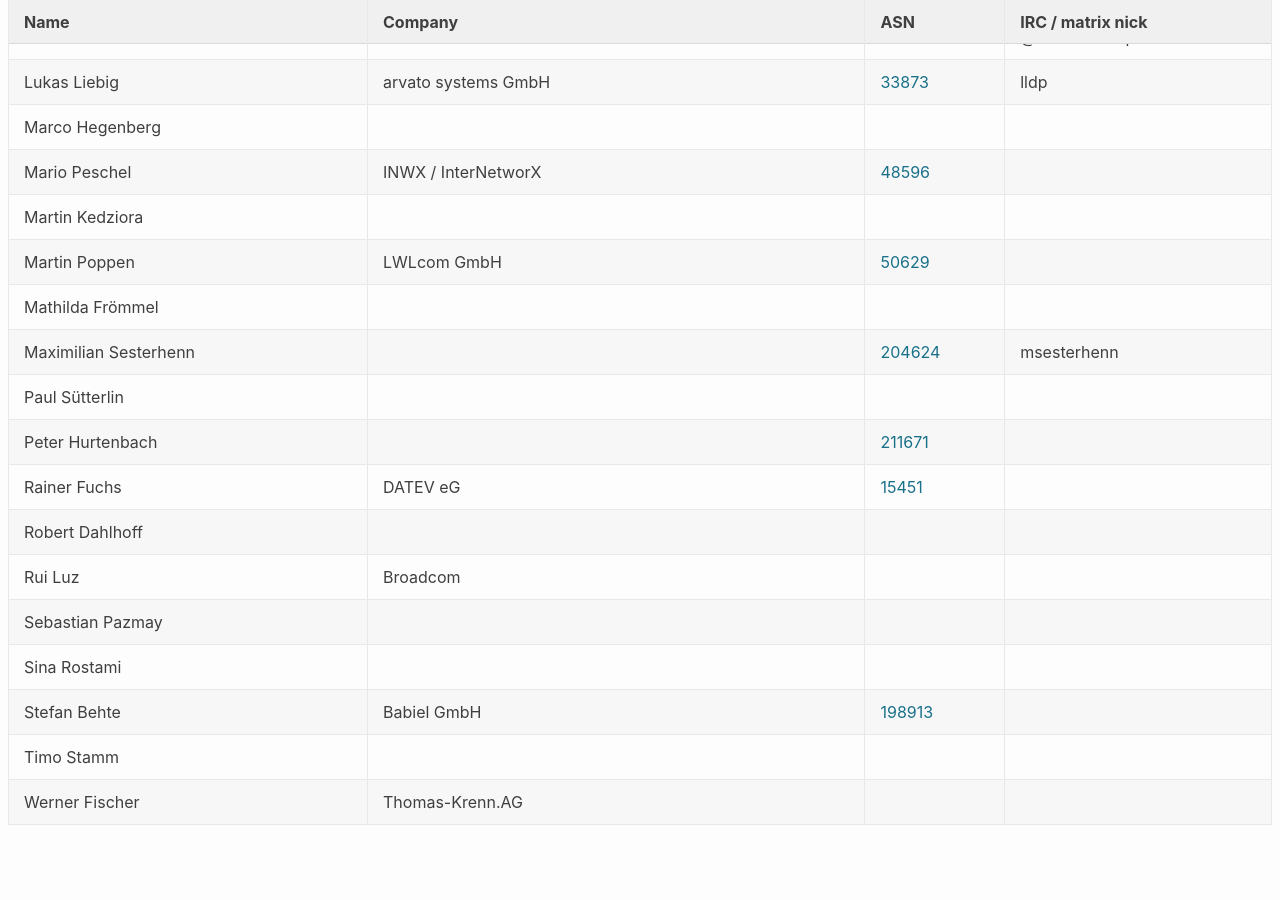
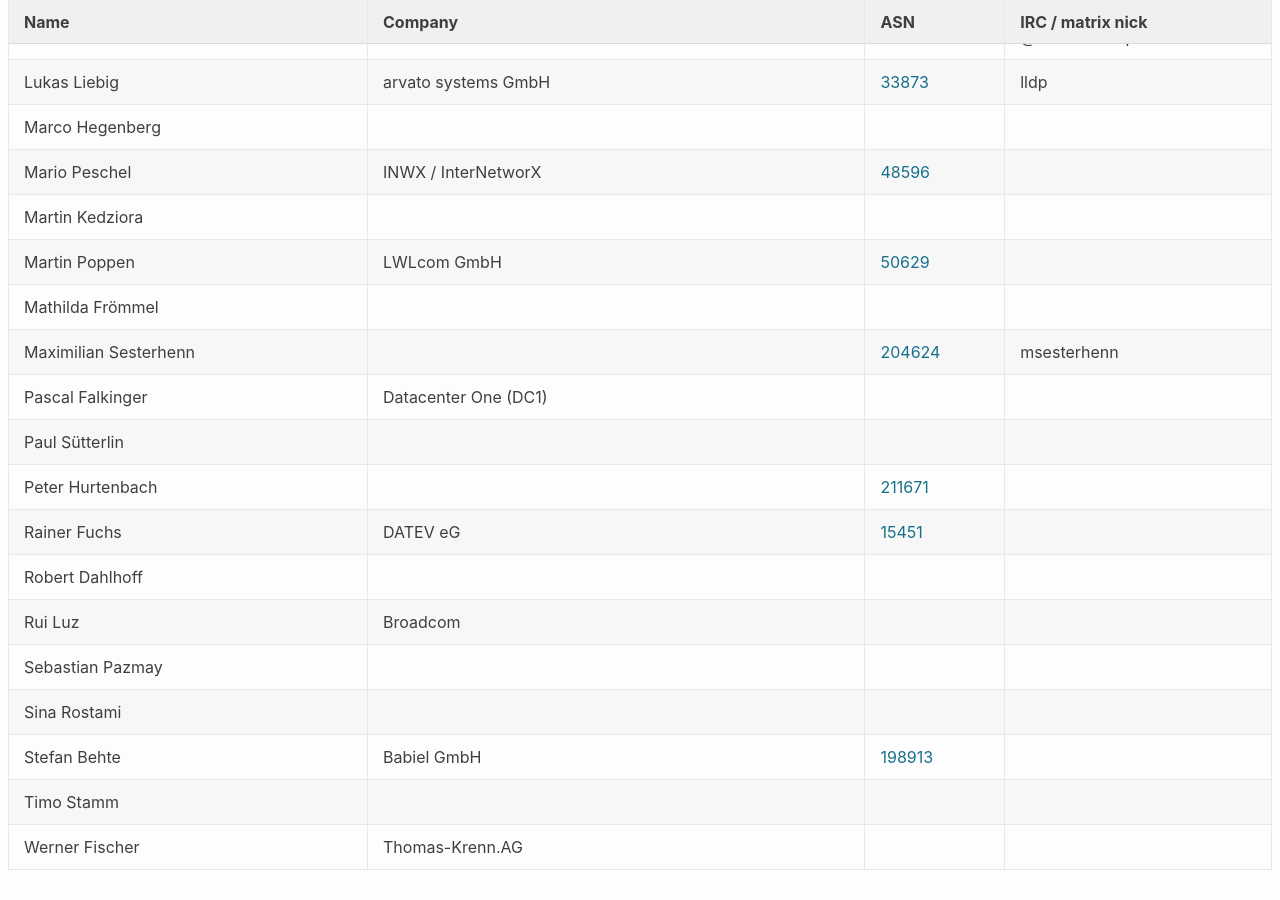
Before and after one commit to denog/pretix-attendeelist, a Jekyll site: the page built from denog16/index.markdown, in a window 1280 px wide and 900 px high, scrolled down 15407 px. Built offline with Jekyll 4.4.1, drawn with Linux system fonts in a browser that asks for light colours; before the commit the page ends 16262 px from its top, so only the background shows below that.

Commit message:
Latest data: Tue Oct  8 09:47:56 UTC 2024

```diff
--- a/_data/attendees_denog16_online.json
+++ b/_data/attendees_denog16_online.json
@@ -168,6 +168,12 @@
     "asn": "204624"
   },
   {
+    "name": "Pascal Falkinger",
+    "company": "Datacenter One (DC1)",
+    "irc": null,
+    "asn": null
+  },
+  {
     "name": "Paul Sütterlin",
     "company": null,
     "irc": null,
```
